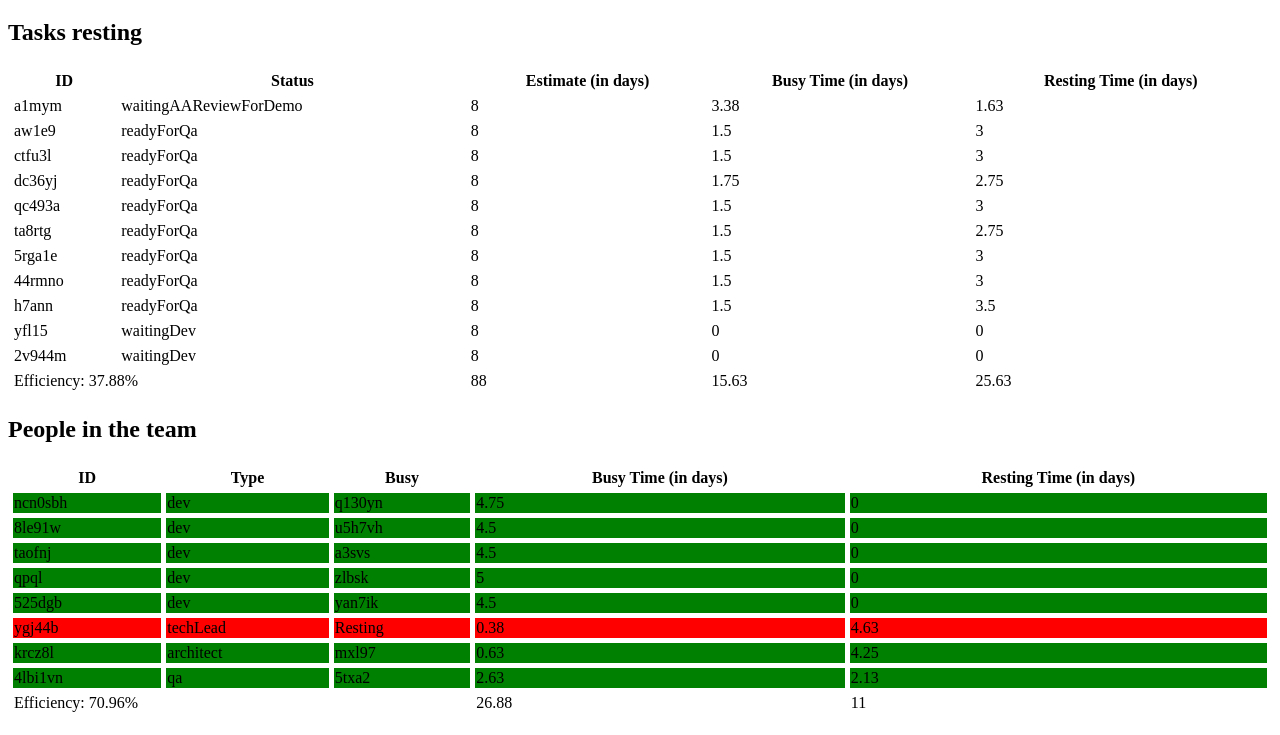
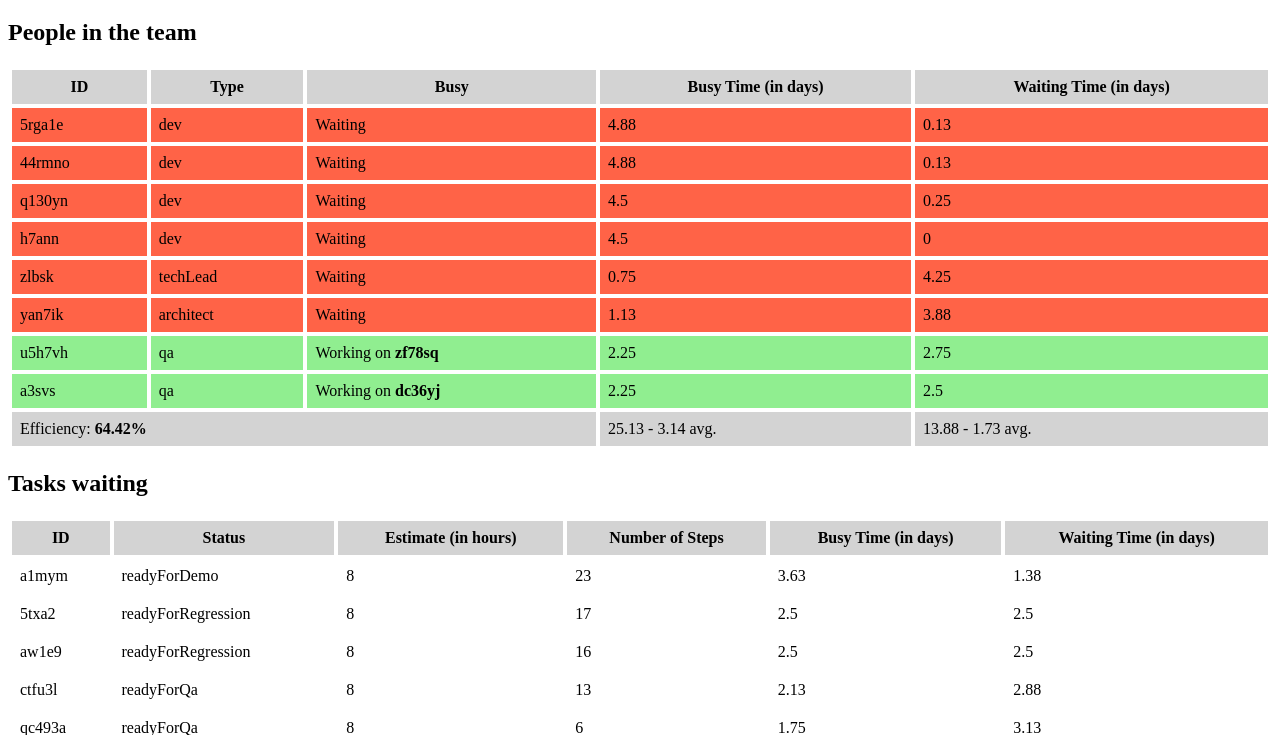
Before and after one commit to jeremyfourna/dev-process, a plain HTML site: page index.html in a window 1280 px wide. Shown: the part 61-796 px from the top of the page. Drawn offline with nearby package versions, Linux system fonts and the light colour scheme.

Commit message:
Better UI

```diff
--- a/index.css
+++ b/index.css
@@ -65,16 +65,26 @@ input {
 }
 
 .person-working {
-    background-color: green;
+    background-color: lightgreen;
 }
 
 .person-resting {
-    background-color: red;
+    background-color: tomato;
 }
 
 table {
     width: 100%;
-    margin-bottom: 5px;
-    margin-top: 5px;
-    border-spacing: 5px;
+    margin-bottom: 0.5rem;
+    margin-top: 0.5rem;
+    border-spacing: 0.25rem;
 }
+
+td,
+th {
+    padding: 0.5rem;
+}
+
+tfoot tr,
+thead tr {
+    background-color: lightgrey;
+}
--- a/index.js
+++ b/index.js
@@ -7,8 +7,12 @@
 const isNotNil = R.complement(R.isNil);
 const isNotEmpty = R.complement(R.isEmpty);
 const mapIndexed = R.addIndex(R.map);
-const hoursInADay = 8;
-const sprintInHours = 80;
+
+
+/////////////////
+// Definition //
+///////////////
+
 const statusThatIncreaseIteration = [
     'fixDevCodeReview',
     'fixTechLeadCodeReview',
@@ -27,22 +31,18 @@ const statusThatResetIteration = [
     'readyForRelease'
 ];
 
-/////////////////
-// Definition //
-///////////////
-
 const devProcess = {
     waitingDev: {
-        finish: (iteration, estimate) => ['waitingDevCodeReview', 1 + estimate * 0.125]
+        finish: (iteration, estimate) => ['waitingDevCodeReview', 2 + estimate * 0.125]
     },
     waitingDevCodeReview: {
         finish: (iteration, estimate) => R.cond([
-            [R.equals(0), () => flip(0.5, ['fixDevCodeReview', 4], ['techLeadCodeReview', 1 + estimate * 0.125])],
-            [R.T, R.always(['techLeadCodeReview', 1 + estimate * 0.125])]
+            [R.equals(0), () => flip(0.5, ['fixDevCodeReview', 4], ['techLeadCodeReview', 2 + estimate * 0.125])],
+            [R.T, R.always(['techLeadCodeReview', 2 + estimate * 0.125])]
         ])(iteration)
     },
     fixDevCodeReview: {
-        finish: (iteration, estimate) => ['techLeadCodeReview', 1 + estimate * 0.125]
+        finish: (iteration, estimate) => ['techLeadCodeReview', 2 + estimate * 0.125]
     },
     techLeadCodeReview: {
         finish: (iteration, estimate) => R.cond([
@@ -53,7 +53,7 @@ const devProcess = {
         ])(iteration)
     },
     fixTechLeadCodeReview: {
-        finish: (iteration, estimate) => ['techLeadCodeReview', 1 + estimate * 0.125],
+        finish: (iteration, estimate) => ['techLeadCodeReview', 2 + estimate * 0.125],
     },
     readyForQa: {
         finish: (iteration, estimate) => R.cond([
@@ -132,7 +132,7 @@ const devProcess = {
 
 const people = [{
         type: 'dev',
-        amount: 5,
+        amount: 4,
         statusToLookFor: [
             'waitingDev',
             'waitingDevCodeReview',
@@ -169,7 +169,7 @@ const people = [{
     },
     {
         type: 'qa',
-        amount: 1,
+        amount: 2,
         statusToLookFor: [
             'readyForQa',
             'readyForRegression',
@@ -183,7 +183,7 @@ const people = [{
 // Generate dev process and render it //
 //////////////////////////////////
 
-const currentProcess = generateProcess(devProcess, people, 20, Date.now(), 20);
+const currentProcess = generateProcess(devProcess, people, 10, Date.now(), 1);
 currentProcess.render();
 currentProcess.startProcess();
 
@@ -192,7 +192,8 @@ currentProcess.startProcess();
 // Dev process engine //
 ///////////////////////
 
-function generateProcess(devProcess, peopleConfiguration, ticketsForEachSprints, startTimeOfWholeProcess, durationInSec) {
+function generateProcess(devProcess, peopleConfiguration, ticketsForEachSprints, startTimeOfWholeProcess, nbOfSprint) {
+    const sprintInHours = 80;
     const workToDo = [
         { type: 'feature', amount: ticketsForEachSprints }
     ];
@@ -206,7 +207,7 @@ function generateProcess(devProcess, peopleConfiguration, ticketsForEachSprints,
     return {
         render: () => render('.dev-process', template(wholeDevProcess, [store])),
         startProcess: () => {
-            if ((Date.now() - startTimeOfWholeProcess) / 1000 <= durationInSec) {
+            if ((Date.now() - startTimeOfWholeProcess) / 1000 <= (nbOfSprint - 1) * 10) {
                 asyncFunction(newSprint, sprintInHours, ticketsForEachSprints);
             }
 
@@ -423,16 +424,37 @@ function wholeDevProcess(devProcess) {
     const p = R.prop(R.__, devProcess);
 
     return `<div>
+                <div id="people">
+                    <h2>People in the team</h2>
+                    <table>
+                        <thead>
+                            <tr>
+                                <th>ID</th>
+                                <th>Type</th>
+                                <th>Busy</th>
+                                <th>Busy Time (in days)</th>
+                                <th>Waiting Time (in days)</th>
+                            </tr>
+                        <thead>
+                        <tbody>
+                            ${template(peopleView, devProcess.people)}
+                        </tbody>
+                        <tfoot>
+                            ${template(peopleSummaryView, [devProcess.people])}
+                        </tfoot>
+                    </table>
+                </div>
                 <div id="non-busy-tasks">
-                    <h2>Tasks resting</h2>
+                    <h2>Tasks waiting</h2>
                     <table>
                         <thead>
                             <tr>
                                 <th>ID</th>
                                 <th>Status</th>
-                                <th>Estimate (in days)</th>
+                                <th>Estimate (in hours)</th>
+                                <th>Number of Steps</th>
                                 <th>Busy Time (in days)</th>
-                                <th>Resting Time (in days)</th>
+                                <th>Waiting Time (in days)</th>
                             </tr>
                         <thead>
                         <tbody>
@@ -443,26 +465,6 @@ function wholeDevProcess(devProcess) {
                         </tfoot>
                     </table>
                 </div>
-                <div id="people">
-                    <h2>People in the team</h2>
-                    <table>
-                        <thead>
-                            <tr>
-                                <th>ID</th>
-                                <th>Type</th>
-                                <th>Busy</th>
-                                <th>Busy Time (in days)</th>
-                                <th>Resting Time (in days)</th>
-                            </tr>
-                        <thead>
-                        <tbody>
-                            ${template(peopleView, devProcess.people)}
-                        </tbody>
-                        <tfoot>
-                            ${template(peopleSummaryView, [devProcess.people])}
-                        </tfoot>
-                    </table>
-                </div>
                 <div id="tasks-shipped">
                     <h2>Tasks shipped</h2>
                     <table>
@@ -470,9 +472,10 @@ function wholeDevProcess(devProcess) {
                             <tr>
                                 <th>ID</th>
                                 <th>Status</th>
-                                <th>Estimate (in days)</th>
+                                <th>Estimate (in hours)</th>
+                                <th>Number of Steps</th>
                                 <th>Busy Time (in days)</th>
-                                <th>Resting Time (in days)</th>
+                                <th>Waiting Time (in days)</th>
                             </tr>
                         <thead>
                         <tbody>
@@ -493,6 +496,7 @@ function taskView(task) {
                 <td>${p('identifier')}</td>
                 <td>${p('status')}</td>
                 <td>${p('originalEstimate')}</td>
+                <td>${R.length(p('previousStatuses'))}</td>
                 <td>${cleanNumber(p('busyTime'))}</td>
                 <td>${cleanNumber(p('restingTime'))}</td>
             </tr>`;
@@ -501,12 +505,14 @@ function taskView(task) {
 function taskSummaryView(tasks) {
     const busyTime = R.reduce((prev, cur) => R.add(prev, cur.busyTime), 0, tasks);
     const restingTime = R.reduce((prev, cur) => R.add(prev, cur.restingTime), 0, tasks);
+    const nbSteps = R.reduce((prev, cur) => R.add(prev, R.length(cur.previousStatuses)), 0, tasks);
 
     return `<tr>
-                <td colspan="2">Efficiency: ${cleanNumber(busyTime/(busyTime+restingTime)*100) || 100}%</td>
+                <td colspan="2">Efficiency: <b>${cleanNumber(busyTime/(busyTime+restingTime)*100) || 100}%</b></td>
                 <td>${cleanNumber(R.reduce((prev, cur) => R.add(prev, cur.originalEstimate), 0, tasks))}</td>
-                <td>${cleanNumber(busyTime)}</td>
-                <td>${cleanNumber(restingTime)}</td>
+                <td>${nbSteps} - ${cleanNumber(nbSteps/tasks.length) || 0} avg.</td>
+                <td>${cleanNumber(busyTime)} - ${cleanNumber(busyTime/tasks.length) || 0} avg.</td>
+                <td>${cleanNumber(restingTime)} - ${cleanNumber(restingTime/tasks.length) || 0} avg.</td>
             </tr>`;
 }
 
@@ -535,9 +541,9 @@ function peopleSummaryView(people) {
     const restingTime = R.reduce((prev, cur) => R.add(prev, cur.restingTime), 0, people);
 
     return `<tr>
-                <td colspan="3">Efficiency: ${cleanNumber(busyTime/(busyTime+restingTime)*100) || 100}%</td>
-                <td>${cleanNumber(busyTime)}</td>
-                <td>${cleanNumber(restingTime)}</td>
+                <td colspan="3">Efficiency: <b>${cleanNumber(busyTime/(busyTime+restingTime)*100) || 100}%</b></td>
+                <td>${cleanNumber(busyTime)} - ${cleanNumber(busyTime/people.length) || 0} avg.</td>
+                <td>${cleanNumber(restingTime)} - ${cleanNumber(restingTime/people.length) || 0} avg.</td>
             </tr>`;
 }
 
@@ -551,9 +557,9 @@ function isBusyClass(busy) {
 
 function isWorking(taskId) {
     if (R.isNil(taskId)) {
-        return `<span>Resting</span>`;
+        return `<span>Waiting</span>`;
     } else {
-        return `<span>${taskId}</span>`;
+        return `<span>Working on <b>${taskId}</b></span>`;
     }
 }
 
@@ -564,6 +570,8 @@ function isWorking(taskId) {
 
 // asyncFunction :: (number, object) -> number
 function asyncFunction(functionToApply, delay, params) {
+    const hoursInADay = 8;
+
     return window.setTimeout(functionToApply, R.divide(loadingToMillisec(delay), hoursInADay), params);
 }
 
```
